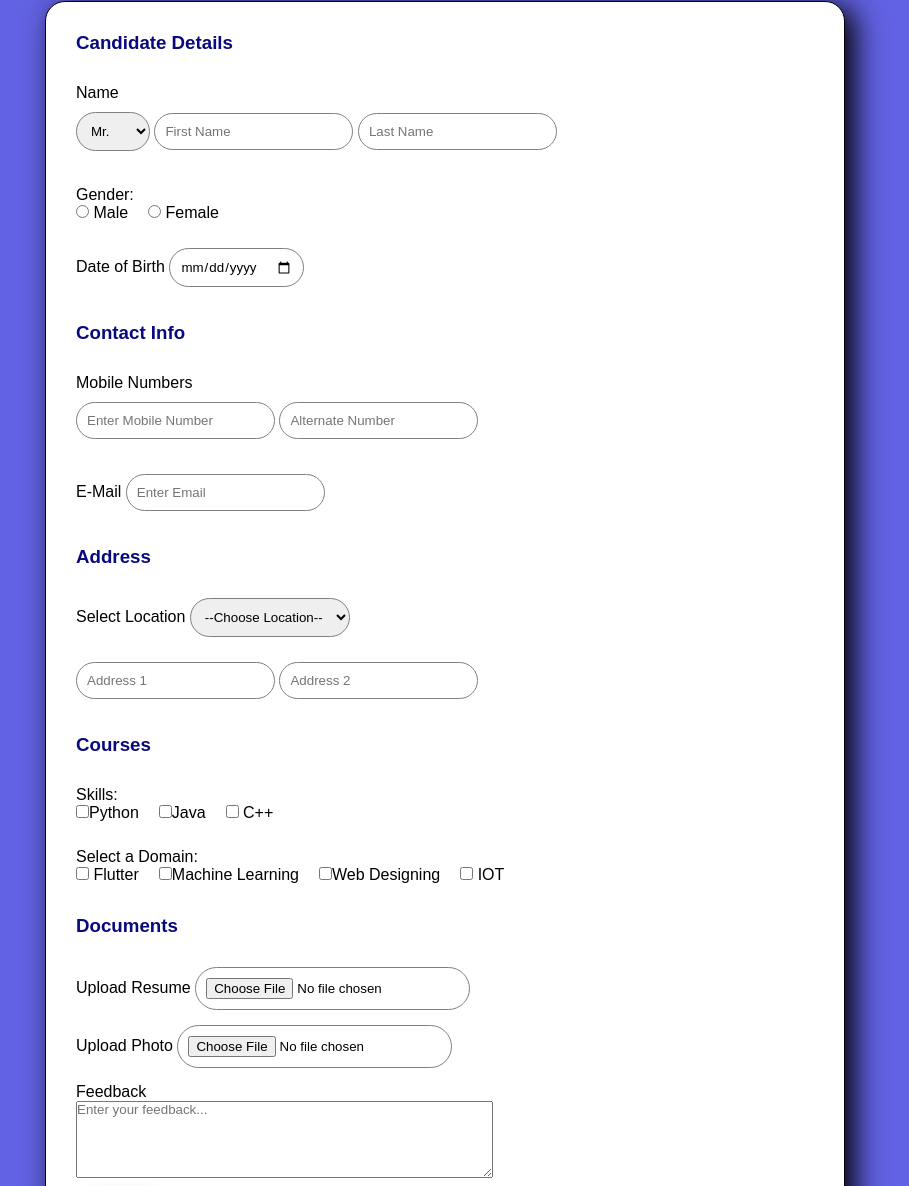
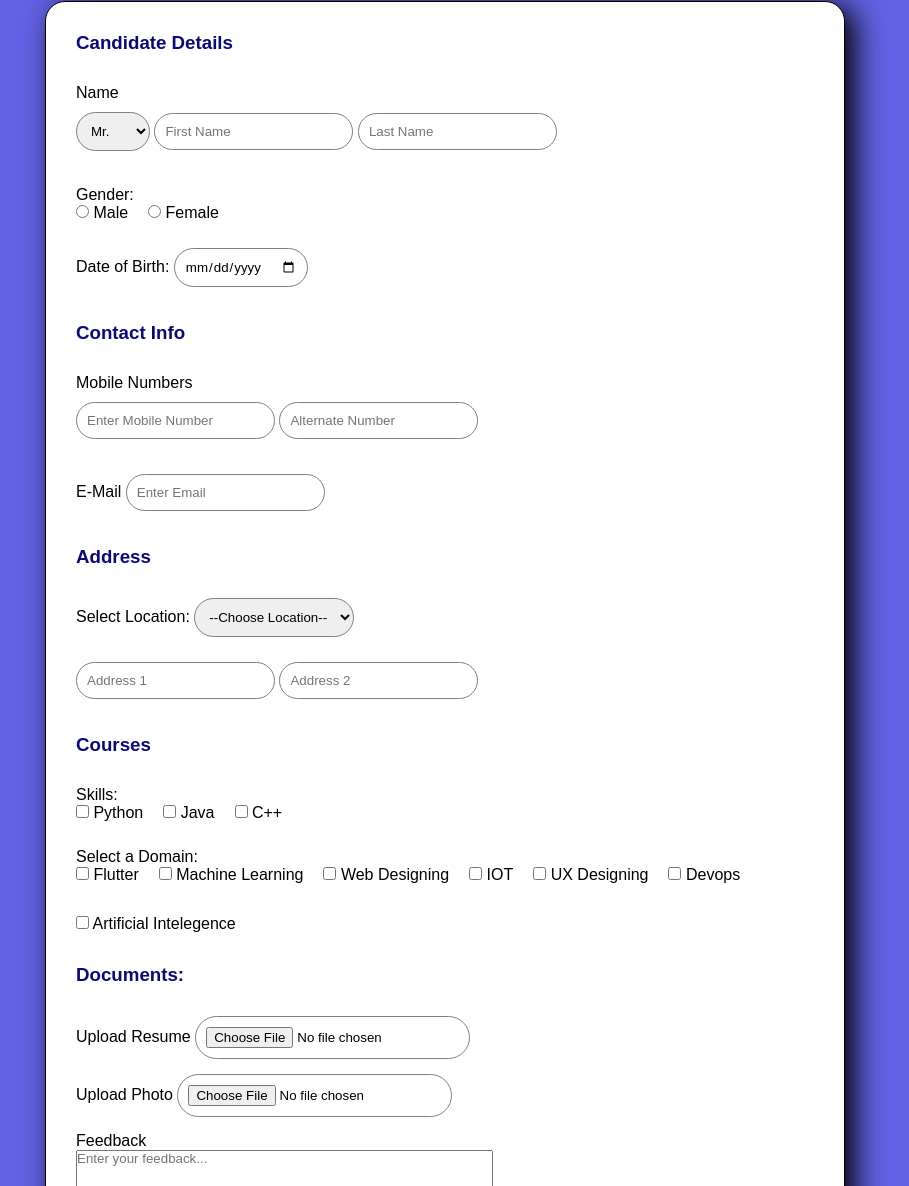
Before and after one commit to baburaonimmakayala/Registration--, a plain HTML site: page index.html in a window 1280 px wide. Shown: the part 228-1414 px from the top of the page, without its empty margins (195-1104 px from the left). Drawn offline with Linux system fonts and the light colour scheme.

Commit message:
Update index.html

```diff
--- a/index.html
+++ b/index.html
@@ -33,7 +33,7 @@
           <label><input type="radio" name="gender" value="female" /> Female</label>
         </div>
 
-        <label for="dob">Date of Birth</label>
+        <label for="dob">Date of Birth:</label>
         <input type="date" id="dob" name="dob"/>
 
 
@@ -50,7 +50,7 @@
         <input type="email" id="mail" name="mail" placeholder="Enter Email" />
 
         <h3>Address</h3>
-        <label for="cities">Select Location</label>
+        <label for="cities">Select Location:</label>
         <select id="cities" name="cities">
           <option value="">--Choose Location--</option>
           <option value="samalkot">Samalkot</option>
@@ -67,21 +67,24 @@
         <h3>Courses</h3>
         <label>Skills:</label>
         <div class="checkbox-row">
-          <label><input type="checkbox" name="skill" value="Python" />Python</label>
-          <label><input type="checkbox" name="skill" value="Java" />Java</label>
+          <label><input type="checkbox" name="skill" value="Python" /> Python</label>
+          <label><input type="checkbox" name="skill" value="Java" /> Java</label>
           <label><input type="checkbox" name="skill" value="C++" /> C++</label>
         </div>
 
         <label>Select a Domain:</label>
         <div class="checkbox-row">
           <label><input type="checkbox" name="domain" value="Flutter" /> Flutter</label>
-          <label><input type="checkbox" name="domain" value="Machine Learning" />Machine Learning</label>
-          <label><input type="checkbox" name="domain" value="Web Designing" />Web Designing</label>
+          <label><input type="checkbox" name="domain" value="Machine Learning" /> Machine Learning</label>
+          <label><input type="checkbox" name="domain" value="Web Designing" /> Web Designing</label>
           <label><input type="checkbox" name="domain" value="IOT" /> IOT</label>
+           <label><input type="checkbox" name="domain" value="ux-designing" /> UX Designing</label>
+          <label><input type="checkbox" name="domain" value="devops" /> Devops</label>
+            <label><input type="checkbox" name="domain" value="ai" /> Artificial Intelegence</label>
         </div>
 
         <div class="upload">
-        <h3>Documents</h3>
+        <h3>Documents:</h3>
         <label for="resume">Upload Resume</label>
         <input type="file" id="resume" name="resume" />
         <br>
```
